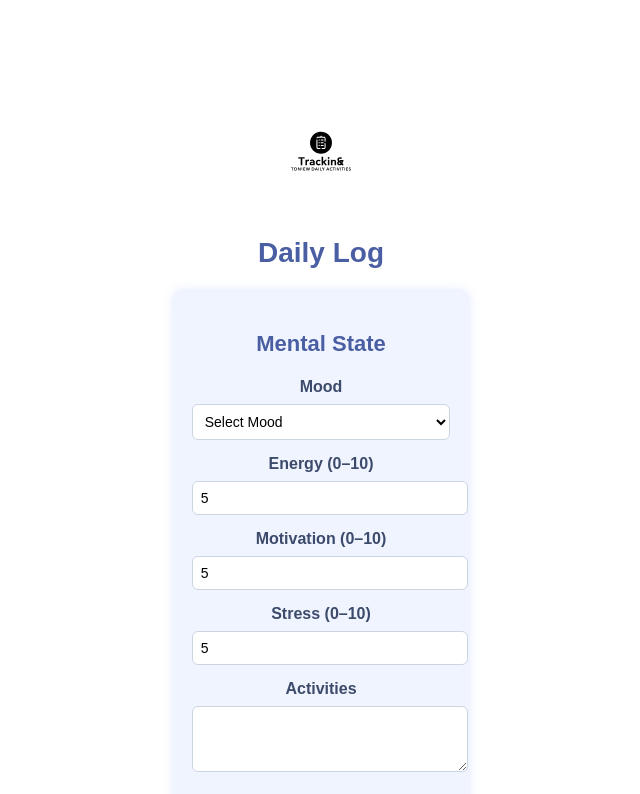
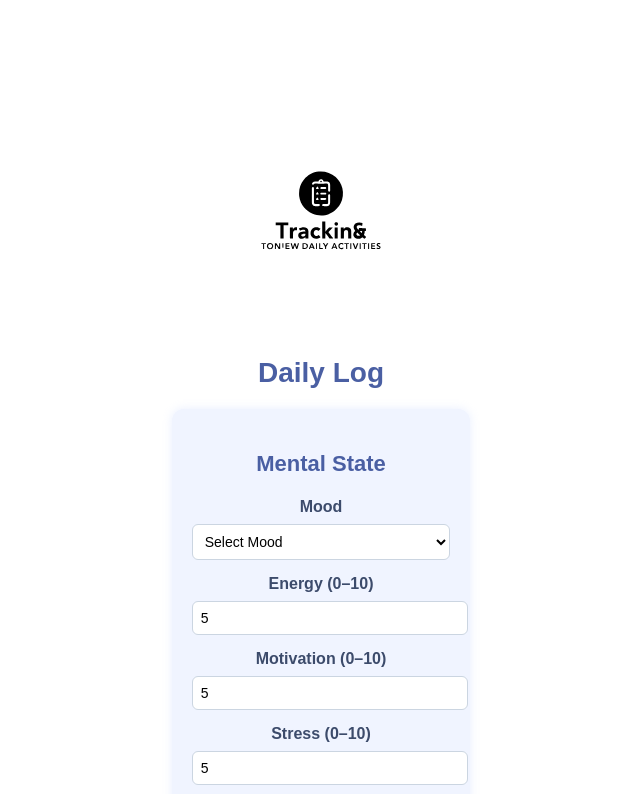
Before and after one commit to mahdi112358/React-projects, a React (Vite) app: page / in a window 1280 px wide. Shown: the top 794 px of the page, without its empty margins (319-959 px from the left). Built offline with nearby package versions, Linux system fonts and the light colour scheme.

Commit message:
Update App.css

```diff
--- a/src/App.css
+++ b/src/App.css
@@ -6,7 +6,7 @@
 }
 
 .logo {
-  height: 120px;
+  height: 240px;
   width: auto;
   border-radius: 8px;
   object-fit: contain;
```
